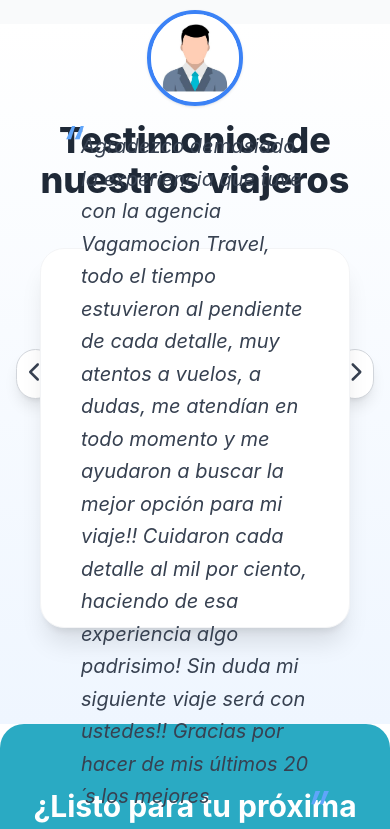
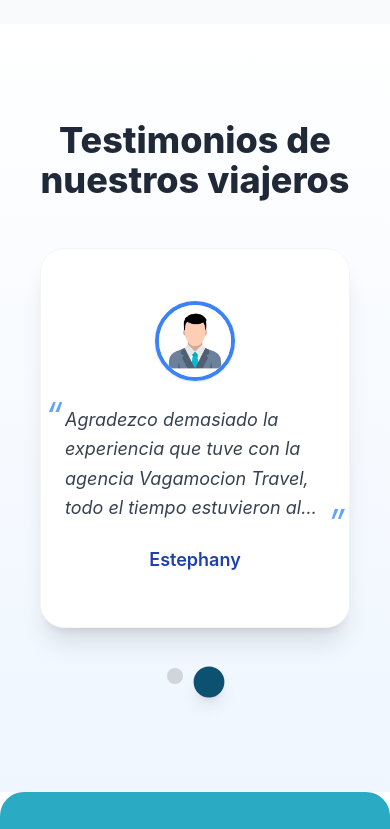
Before and after one commit to jmcgisc/Vagamocion, a React (Create React App) app: page / in a window 390 px wide. Shown: the part 3240-4069 px from the top of the page. Built offline with nearby package versions, Linux system fonts and the light colour scheme.

Commit message:
testimonios bien en mobile

```diff
--- a/src/components/TestimoniosSlider.jsx
+++ b/src/components/TestimoniosSlider.jsx
@@ -60,18 +60,19 @@
                 : "opacity-0 scale-95 z-0 pointer-events-none"
             }`}
           >
-            <div className="bg-white border border-gray-100 shadow-xl rounded-3xl p-10 sm:p-12 h-full flex flex-col items-center justify-center text-left">
+            <div className="bg-white border border-gray-100 shadow-xl rounded-3xl p-6 sm:p-10 h-full flex flex-col items-center justify-center text-left">
               <img
                 src={t.imagen}
                 alt={t.nombre}
-                className="w-24 h-24 rounded-full object-cover mb-6 border-4 border-blue-500 shadow"
+                className="w-20 h-20 sm:w-24 sm:h-24 rounded-full object-cover mb-6 border-4 border-blue-500 shadow"
               />
-              <p className="text-xl text-gray-700 italic relative leading-relaxed">
-                <span className="text-5xl text-blue-400 absolute top-[-10px] left-[-20px]">
+              <p className="text-lg sm:text-xl text-gray-700 italic relative leading-relaxed">
+                <span className="text-4xl sm:text-5xl text-blue-400 absolute top-[-10px] left-[-20px]">
                   “
                 </span>
-                {t.texto}
-                <span className="text-5xl text-blue-400 absolute bottom-[-20px] right-[-20px]">
+                {/* Limitar el número de líneas de texto */}
+                <span className="line-clamp-4">{t.texto}</span>
+                <span className="text-4xl sm:text-5xl text-blue-400 absolute bottom-[-20px] right-[-20px]">
                   ”
                 </span>
               </p>
@@ -81,23 +82,38 @@
         ))}
       </div>
 
-      {/* Botón anterior fuera de las cards (más cerca) */}
+      {/* Botón anterior fuera de las cards (más cerca y ajustado a móvil) */}
       <button
         onClick={goToPrevious}
-        className="absolute left-4 top-1/2 transform -translate-y-1/2 bg-white border border-gray-300 hover:bg-blue-100 text-gray-700 p-3 rounded-full shadow-lg transition"
+        className="absolute left-4 sm:left-6 top-1/2 transform -translate-y-1/2 bg-white border border-gray-300 hover:bg-blue-100 text-gray-700 p-3 rounded-full shadow-lg transition hidden md:block"
         aria-label="Anterior"
       >
         <FontAwesomeIcon icon={faChevronLeft} className="text-xl" />
       </button>
 
-      {/* Botón siguiente fuera de las cards (más cerca) */}
+      {/* Botón siguiente fuera de las cards (más cerca y ajustado a móvil) */}
       <button
         onClick={goToNext}
-        className="absolute right-4 top-1/2 transform -translate-y-1/2 bg-white border border-gray-300 hover:bg-blue-100 text-gray-700 p-3 rounded-full shadow-lg transition"
+        className="absolute right-4 sm:right-6 top-1/2 transform -translate-y-1/2 bg-white border border-gray-300 hover:bg-blue-100 text-gray-700 p-3 rounded-full shadow-lg transition hidden md:block"
         aria-label="Siguiente"
       >
         <FontAwesomeIcon icon={faChevronRight} className="text-xl" />
       </button>
+
+      {/* Dots indicadores solo para móviles */}
+      <div className="flex justify-center mt-10 gap-3 md:hidden">
+        {testimonios.map((_, index) => (
+          <button
+            key={index}
+            onClick={() => setCurrent(index)}
+            className={`h-4 w-4 sm:h-5 sm:w-5 rounded-full transition-all duration-300 ${
+              index === current
+                ? "bg-secondary w-7 h-7 sm:w-8 sm:h-8 shadow-lg scale-110"
+                : "bg-gray-300"
+            }`}
+          />
+        ))}
+      </div>
     </section>
   );
 }
--- a/src/pages/Home.jsx
+++ b/src/pages/Home.jsx
@@ -97,13 +97,8 @@
     <CtaViaje />
 
     <ExperienciasGrid />
-      <section id="mapa" className="py-16 bg-gray-100 dark:bg-gray-900">
-        <div className="container mx-auto px-4">
-          <h2 className="text-3xl font-bold text-center mb-12 text-gray-800 dark:text-gray-100">
-            Encuéntranos
-          </h2>
+      <section id="mapa" className=" dark:bg-gray-900">
           <MapaInteractivo />
-        </div>
       </section>
 
       <section id="contacto" className="py-16 bg-white dark:bg-gray-950">
```
